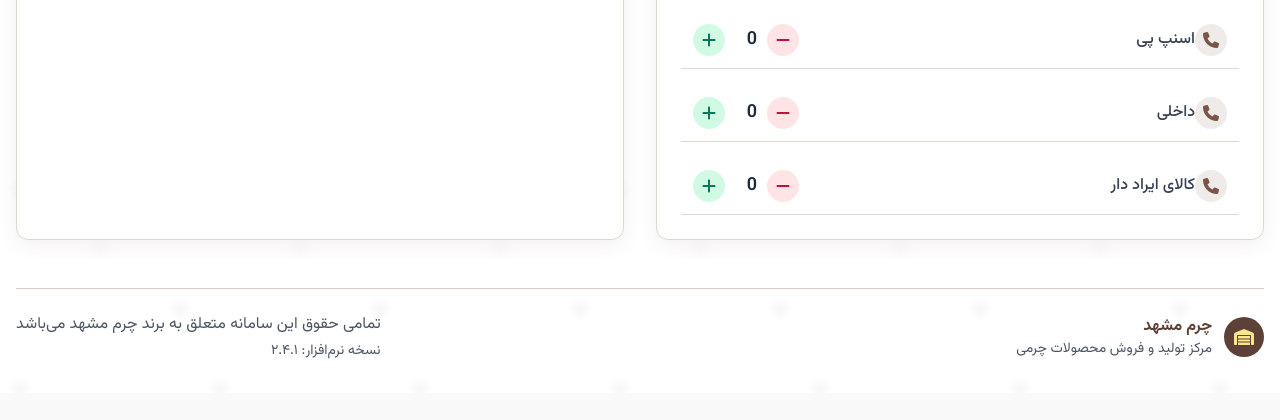
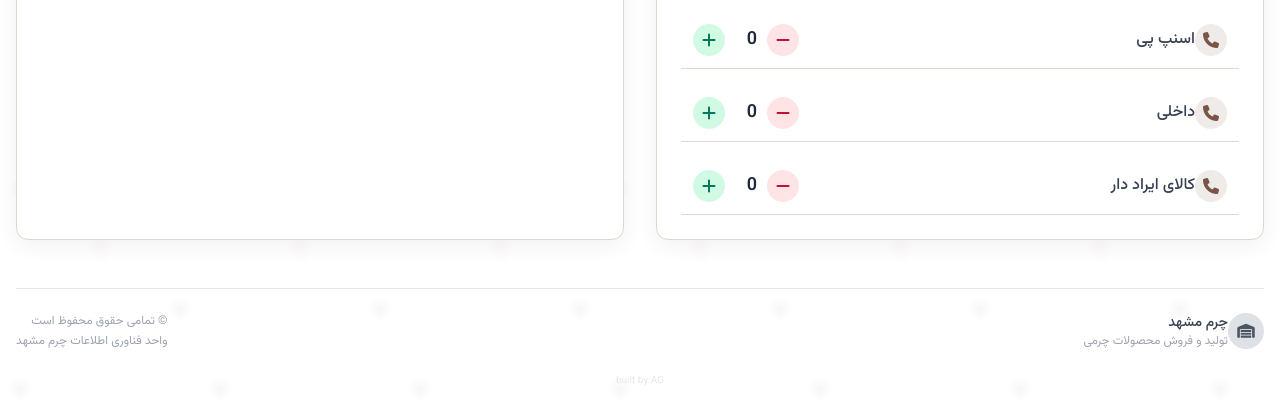
Before and after one commit to arezooghiami/managment, a FastAPI app: page /crm_dashboard in a window 1280 px wide. Shown: the part 1651-2071 px from the top of the page. Before the commit the page ends 2010 px from the top, so only its background shows below. Run offline with FastAPI, Linux system fonts and the light colour scheme; the visitor is signed in with stand-in values (Sample User, id 1); some libraries are stand-ins or nearby versions.

Commit message:
add sign in footer in CRM Pages

```diff
--- a/templates/crm/complaint_report.html
+++ b/templates/crm/complaint_report.html
@@ -647,8 +647,8 @@
 
     <!-- فوتر -->
     <div class="footer">
-        <div class="signature">طراحی شده توسط تیم چرم مشهد</div>
-        <p>گزارش تولید شده در تاریخ {{ current_date }} | نسخه ۲.۱</p>
+
+        <p>طراحی شده توسط تیم فناوری اطلاعات چرم مشهد |  AG</p>
         <p style="font-size: 0.8rem; margin-top: 8px; opacity: 0.6;">
             <i class="fas fa-shield-alt"></i> کلیه اطلاعات محرمانه و مطابق با قوانین حریم خصوصی محافظت می‌شوند.
         </p>
--- a/templates/user/CRM.html
+++ b/templates/user/CRM.html
@@ -424,24 +424,33 @@
     </div>
 
     <!-- فوتر -->
-    <footer class="mt-12 pt-6 border-t border-[#D7CCC8]">
-        <div class="flex flex-col md:flex-row justify-between items-center">
-            <div class="flex items-center">
-                <div class="w-10 h-10 bg-[#5D4037] rounded-full flex items-center justify-center">
-                    <i class="fas fa-warehouse text-amber-200"></i>
+    <footer class="mt-12 pt-6 border-t border-gray-200">
+        <div class="flex flex-col md:flex-row justify-between items-center text-gray-500">
+            <!-- برند -->
+            <div class="flex items-center space-x-3 mb-4 md:mb-0">
+                <div class="w-9 h-9 bg-gray-300/70 rounded-full flex items-center justify-center">
+                    <i class="fas fa-warehouse text-gray-600 text-sm"></i>
                 </div>
-                <div class="mr-3">
-                    <h3 class="font-bold text-[#5D4037]">چرم مشهد</h3>
-                    <p class="text-sm text-gray-600">مرکز تولید و فروش محصولات چرمی</p>
+                <div>
+                    <h3 class="font-medium text-gray-700 text-sm">چرم مشهد</h3>
+                    <p class="text-xs text-gray-400">تولید و فروش محصولات چرمی</p>
                 </div>
             </div>
 
-            <div class="mt-4 md:mt-0 text-center md:text-right text-gray-600">
-                <p>تمامی حقوق این سامانه متعلق به برند چرم مشهد می‌باشد</p>
-                <p class="text-sm mt-1">نسخه نرم‌افزار: ۲.۴.۱</p>
+            <!-- حقوق -->
+            <div class="text-center md:text-right text-gray-400 text-xs">
+                <p>© تمامی حقوق محفوظ است</p>
+                <p class="mt-1">واحد فناوری اطلاعات چرم مشهد</p>
             </div>
         </div>
+
+        <!-- امضای خیلی نامحسوس -->
+        <div class="mt-6 text-center text-[10px] text-gray-200 select-none">
+            built by AG
+        </div>
     </footer>
+
+
 </div>
 
 <script>
```
